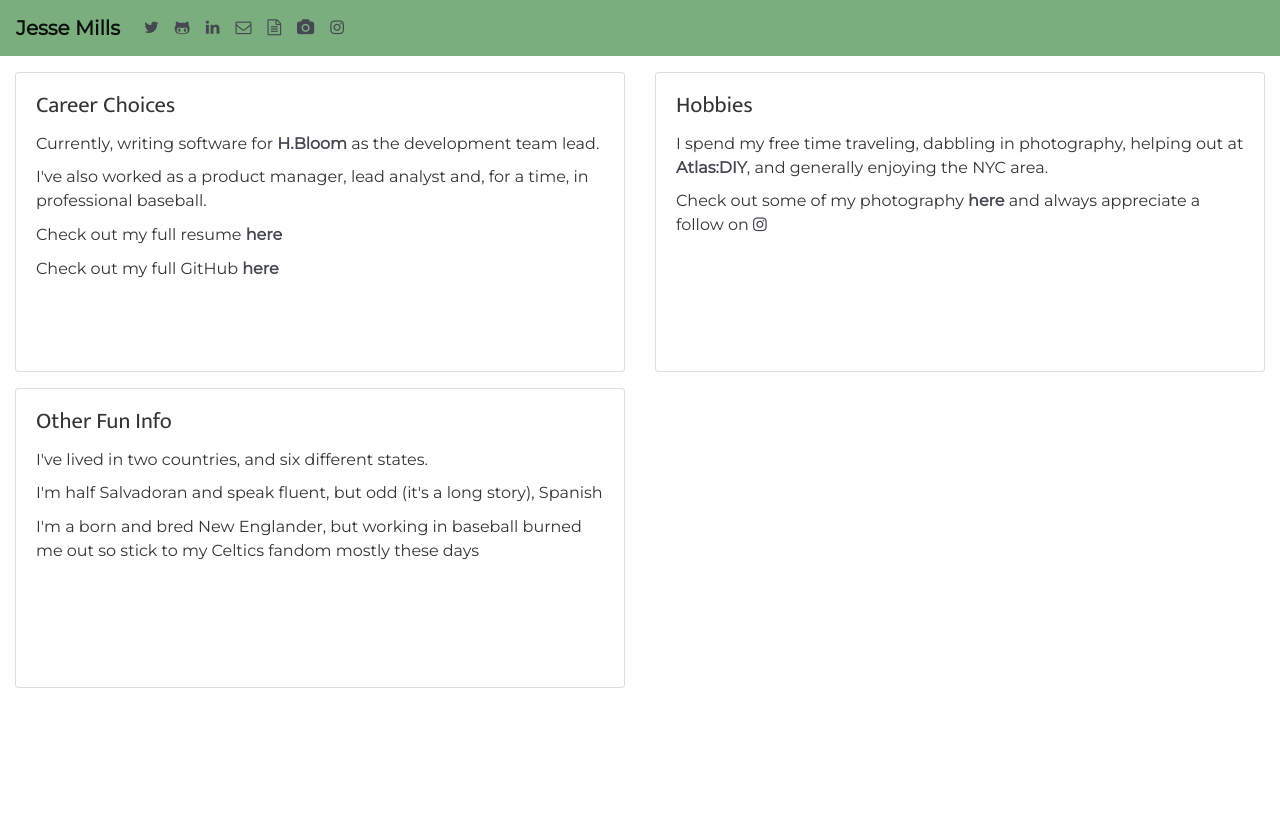
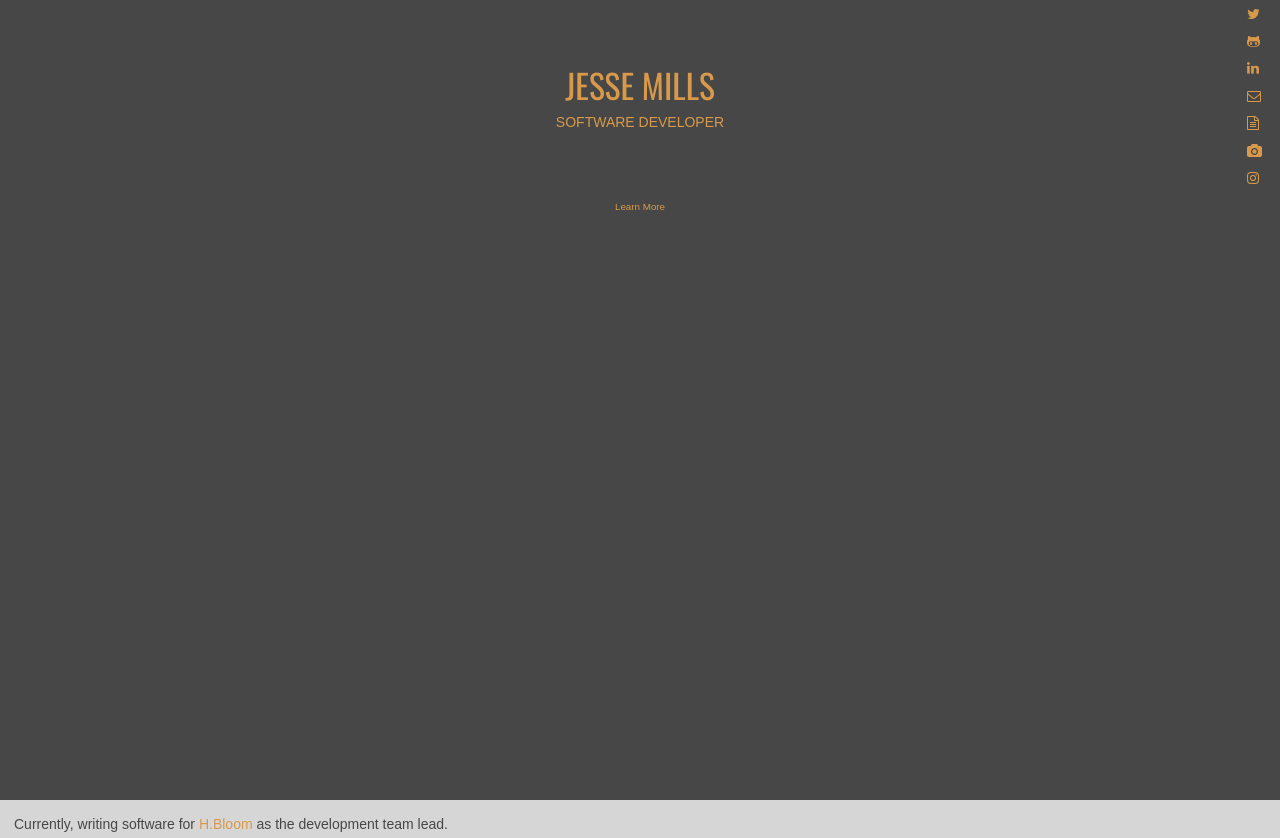
Before and after one commit to jrmils89/jrmils89.github.io, a website: page index.html in a window 1280 px wide. Shown: the top 838 px of the page. Before the commit the page ends 800 px from the top, so only its background shows below. Drawn offline with nearby package versions, Linux system fonts and the light colour scheme.

Commit message:
updates (#1)

```diff
--- a/css/app.css
+++ b/css/app.css
@@ -1,4 +1,4 @@
-@import url('https://fonts.googleapis.com/css?family=Montserrat|Mukta');
+@import url('https://fonts.googleapis.com/css?family=Open+Sans|Oswald');
 
 /*http://www.color-hex.com/color-palette/1408*/
 /*
@@ -11,29 +11,55 @@
 */
 /* Base Styles */
 * {
-    font-size: 16px;
+    font-size: 14px;
     box-sizing: border-box;
     margin: 0;
     padding: 0;
-
-    font-family: 'Montserrat', cursive;
+    font-family: 'Open-Sans', sans-serif;
     font-weight: normal;
 }
 
+html,
+body {
+    height: 100%;
+}
+
+.top-section {
+    height: 100%;
+}
+
+.about-me-section {
+    background-color: #d6d6d6;
+    min-height: 100%;
+    color: #474747;
+    padding: 1em;
+}
+
+
 body {
     font-size: 1rem;
-    color: #343434;
-    /* background-color: #EEF0F2; */
+    color: #d89a4a;
+    background-color: #474747;
 }
 
 /* Headers */
+header>ul {
+    width: 100%;
+}
+
+header>ul>li {
+    display: inline-block;
+    min-width: 300px;
+    text-align: right;
+}
+
 h1,
 h2,
 h3,
 h4,
 h5,
 h6 {
-    font-family: 'Mukta', sans-serif;
+    font-family: 'Oswald', sans-serif;
 }
 
 h1 {
@@ -76,6 +102,7 @@ section {
 .navbar {
     margin-bottom: 1rem;
 }
+
 .bg-green {
     background-color: #7BAE7F;
 }
@@ -86,6 +113,10 @@ section {
 
 .padding-top {
     margin-top: 2em;
+}
+
+.small {
+    font-size: .7em;
 }
 
 .text-center {
@@ -112,24 +143,11 @@ section {
 }
 
 .right {
-    float:right;
+    float: right;
 }
 
 .responsive-img {
     width: 100%;
-}
-
-section:nth-child(even) {
-    background-color: #F7FFF7;
-    color: #6CA6C1;
-    /* border-bottom: solid 1px #000; */
-}
-
-section:nth-child(odd) {
-    background-color: #6CA6C1;
-    color: #F7FFF7;
-    border-bottom: solid 1px #000;
-
 }
 
 .photo-caption {
@@ -143,29 +161,109 @@ p {
 
 a,
 a>* {
-    color: #454851;
+    color: #d89a4a;
     text-decoration: none;
-    font-weight: 800;
+    transition-property: color;
+    transition-duration: 0.3s;
+    transition-timing-function: ease-in;
 }
 
-a:hover, a>*:hover {
-    color: #73956F;
+a:hover, a:focus, a:active {
+    color: #c1c1c1;
+    text-decoration: none;
 }
 
-#header {
-    border-top: solid 1px #000;
+/* Icon Pop */
+@-webkit-keyframes hvr-icon-pop {
+    50% {
+        -webkit-transform: scale(1.5);
+        transform: scale(1.5);
+        color: #c1c1c1;
+    }
 }
 
-#footer,
-#header {
-    text-align: center;
-    min-height: 0;
-    height: auto;
-    background-color: #7BAE7F;
-    color: #343434;
+@keyframes hvr-icon-pop {
+    50% {
+        -webkit-transform: scale(1.5);
+        transform: scale(1.5);
+        color: #c1c1c1;
+    }
 }
 
-.card {
-    min-height: 300px;
-    margin-bottom: 1rem;
+.hvr-icon-pop {
+    display: inline-block;
+    vertical-align: middle;
+    -webkit-transform: perspective(1px) translateZ(0);
+    transform: perspective(1px) translateZ(0);
+    box-shadow: 0 0 1px rgba(0, 0, 0, 0);
+    -webkit-transition-duration: 0.3s;
+    transition-duration: 0.3s;
 }
+
+.hvr-icon-pop .hvr-icon {
+    -webkit-transform: translateZ(0);
+    transform: translateZ(0);
+    -webkit-transition-duration: 0.3s;
+    transition-duration: 0.3s;
+    -webkit-transition-property: transform, color;
+    transition-property: transform, color;
+    -webkit-transition-timing-function: ease-out;
+    transition-timing-function: ease-out;
+}
+
+@-webkit-keyframes color-fade {
+    50% {
+        color: #c1c1c1;
+    }
+}
+
+@keyframes color-fade {
+    50% {
+        color: #c1c1c1;
+    }
+}
+
+.hvr-icon-pop:hover .hvr-icon,
+.hvr-icon-pop:focus .hvr-icon,
+.hvr-icon-pop:active .hvr-icon {
+    -webkit-animation-name: hvr-icon-pop;
+    animation-name: hvr-icon-pop;
+    -webkit-animation-duration: 0.3s;
+    animation-duration: 0.3s;
+    -webkit-animation-timing-function: ease-in;
+    animation-timing-function: ease-in;
+    -webkit-animation-iteration-count: 1;
+    animation-iteration-count: 1;
+}
+
+.link-icons {
+    list-style: none;
+    clear: both;
+}
+
+.link-icons>li {
+    padding: .2em;
+}
+
+.top-section-main-content {
+    padding: .2em;
+    text-align: center;
+}
+
+.middle-align {
+    margin: 0;
+    position: absolute;
+    top: 50%;
+    left: 50%;
+    -ms-transform: translate(-50%, -50%);
+    transform: translate(-50%, -50%);
+}
+
+.bottom-align {
+    margin: 0;
+    position: absolute;
+    top: 95%;
+    left: 50%;
+    -ms-transform: translate(-50%, 0%);
+    transform: translate(-50%, 0%);
+}
--- a/css/resume.css
+++ b/css/resume.css
@@ -69,9 +69,13 @@ h4 {
   font-weight: bold;
 }
 
+h5 {
+  font-size: 1.5rem;
+}
+
 h6 {
   margin-bottom: 0rem;
-  font-size: 1.7rem;
+  font-size: 1.4rem;
 }
 
 h6 span.dates {
--- a/index.html
+++ b/index.html
@@ -22,37 +22,39 @@
 
 <body>
 
-  <nav class="navbar navbar-expand-lg navbar-light bg-green">
-    <a class="navbar-brand" href="#">Jesse Mills</a>
-    <button class="navbar-toggler" type="button" data-toggle="collapse" data-target="#navbarNav" aria-controls="navbarNav"
-      aria-expanded="false" aria-label="Toggle navigation">
-      <span class="navbar-toggler-icon"></span>
-    </button>
-    <div class="collapse navbar-collapse" id="navbarNav">
-      <ul class="navbar-nav">
-        <li class="nav-item"><a class="nav-link" href="https://twitter.com/jessermills"><i class="fa fa-twitter"
+  <div class="container-fluid top-section" id="top">
+
+    <div class="row">
+      <div class="col-md-12">
+        <ul class="link-icons right">
+          <li><a class="hvr-icon-pop" href="https://twitter.com/jessermills"><i class="fa fa-twitter hvr-icon"
                 aria-hidden="true"></i></a></li>
-        <li class="nav-item"><a class="nav-link" href="https://github.com/jrmils89/"><i class="fa fa-github-alt"
+          <li><a class="hvr-icon-pop" href="https://github.com/jrmils89/"><i class="fa fa-github-alt hvr-icon"
                 aria-hidden="true"></i></a></li>
-        <li class="nav-item"><a class="nav-link" href="https://www.linkedin.com/in/jessemills"><i class="fa fa-linkedin"
+          <li><a class="hvr-icon-pop" href="https://www.linkedin.com/in/jessemills"><i class="fa fa-linkedin hvr-icon"
                 aria-hidden="true"></i></a></li>
-        <li class="nav-item"><a class="nav-link" href="mailto:jessemills1989@gmail.com"><i class="fa fa-envelope-o"
+          <li><a class="hvr-icon-pop" href="mailto:jessemills1989@gmail.com"><i class="fa fa-envelope-o hvr-icon"
                 aria-hidden="true"></i></a></li>
-        <li class="nav-item"><a class="nav-link" href="/resume"><i class="fa fa-file-text-o" aria-hidden="true"></i></a></li>
-        <li class="nav-item"><a class="nav-link" href="/photos"><i class="fa fa-camera" aria-hidden="true"></i></a></li>
-        <li class="nav-item"><a class="nav-link" href="https://www.instagram.com/photographybyjrmills/"><i class="fa fa-instagram"
+          <li><a class="hvr-icon-pop" href="/resume"><i class="fa fa-file-text-o hvr-icon" aria-hidden="true"></i></a></li>
+          <li><a class="hvr-icon-pop" href="/photos"><i class="fa fa-camera hvr-icon" aria-hidden="true"></i></a></li>
+          <li><a class="hvr-icon-pop" href="https://www.instagram.com/photographybyjrmills/"><i class="fa fa-instagram hvr-icon"
                 aria-hidden="true"></i></a></li>
         </ul>
+        <div class="top-section-main-content middle-align">
+          <h1>JESSE MILLS</h1>
+          <p>SOFTWARE DEVELOPER</p>
         </div>
-  </nav>
+        <div class="bottom-align">
+          <a href="#about-me-hooray" class="small">Learn More</a>
+        </div>
+      </div>
+    </div>
+  </div>
 
-  <div class="container-fluid">
+  <div class="container-fluid about-me-section" id="about-me-hooray">
     <div class="row">
-      <div class="col-md-6">
-        <div class="card">
-          <div class="card-body">
-            <h5 class="card-title">Career Choices</h5>
-            <p class="card-text">Currently, writing software for <a href="https://www.hbloom.com">H.Bloom</a> as the
+      <div class="col-md-12">
+        <p>Currently, writing software for <a href="https://www.hbloom.com">H.Bloom</a> as the
           development team lead.</p>
           <p class="card-text">I've also worked as a product manager, lead analyst and, for a time, in professional
               baseball.</p>
@@ -61,63 +63,10 @@
       </div>
     </div>
   </div>
-      <div class="col-md-6">
-        <div class="card">
-          <div class="card-body">
-            <h5 class="card-title">Hobbies</h5>
-            <p class="card-text">I spend my free time traveling, dabbling in photography, helping out at <a href="http://www.atlasdiy.org/">Atlas:DIY</a>,
-              and generally enjoying the NYC area.</p>
-            <p class="card-text">Check out some of my photography <a href="/photos">here</a> and always appreciate a
-              follow on <a href="https://www.instagram.com/photographybyjrmills/"><i class="fa fa-instagram"
-                  aria-hidden="true"></i></a></p>
-          </div>
-        </div>
-      </div>
-    </div>
 
-    <div class="row">
-      <div class="col-md-6">
-        <div class="card">
-          <div class="card-body">
-            <h5 class="card-title">Other Fun Info</h5>
-            <p class="card-text">I've lived in two countries, and six different states.</p>
-            <p class="card-text">I'm half Salvadoran and speak fluent, but odd (it's a long story), Spanish</p>
-            <p class="card-text">I'm a born and bred New Englander, but working in baseball burned me out so stick to my Celtics fandom mostly these days</p>
-          </div>
-        </div>
-      </div>
-    </div>
-
-  </div>
-  <!--[if lt IE 7]>
-      <p class="browsehappy">You are using an <strong>outdated</strong> browser. Please <a href="#">upgrade your browser</a> to improve your experience.</p>
-    <![endif]-->
-  <!-- <section id="about">
-    <p class="text-center">
-
-    </p>
-    <p>I'm a software developer based in the NYC area.</p>
-    <p>I write code primarily in Java, Scala, and Javascript, but dabble in Ruby &amp; C# as well. These days I am
-      the Development Team Lead for <a href="https://www.hbloom.com">H.Bloom</a>, leading their efforts
-      around floral and plant orders
-    </p>
-    <p>Prior to my current role, I was the product manager for a sports technology company called BSports, which was
-      originally part
-      of Bloomberg LP, before it was eventually acquired by STATS LLC. In that role I led efforts around our line
-      of baseball products targeting MLB, international, and media clients.
-    </p>
-    <p>In addition to my professional roles, I serve on the immigrant youth ally board for <a href="http://www.atlasdiy.org/">Atlas:DIY</a>
-      a non-profit based in Sunset Park, Brooklyn which supports immigrant youth empowerment. Check them out they do
-      really valuable and important work!</p>
-    <p>I also worked as a TA for General Assembly, participated in the
-      <a href="https://www.civichalllabs.org/probonotech">Civic Hall Labs Pro Bono Tech</a>
-      program, volunteered my time for an
-      <a href="http://www.nynice.org/">immigrant service center</a> in Queens, and prior to moving to NYC
-      worked for the Miami Marlins and Tampa Bay Rays</p>
-
-    <p>I also dabble in photography as a hobby. Click the photo or instagram icons above to see some of my work!</p>
-  </section> -->
-
+  <footer class="text-center">
+      <a href="#top" class="small text-center">Back To Top</a>
+  </footer>
   <script src="https://code.jquery.com/jquery-3.2.1.slim.min.js" integrity="sha384-KJ3o2DKtIkvYIK3UENzmM7KCkRr/rE9/Qpg6aAZGJwFDMVNA/GpGFF93hXpG5KkN"
     crossorigin="anonymous"></script>
   <script src="https://cdnjs.cloudflare.com/ajax/libs/popper.js/1.12.9/umd/popper.min.js" integrity="sha384-ApNbgh9B+Y1QKtv3Rn7W3mgPxhU9K/ScQsAP7hUibX39j7fakFPskvXusvfa0b4Q"
```
Also changed, not shown: photos.html (+1 -1 lines). Lines whose indentation alone changed are shown as unchanged.
